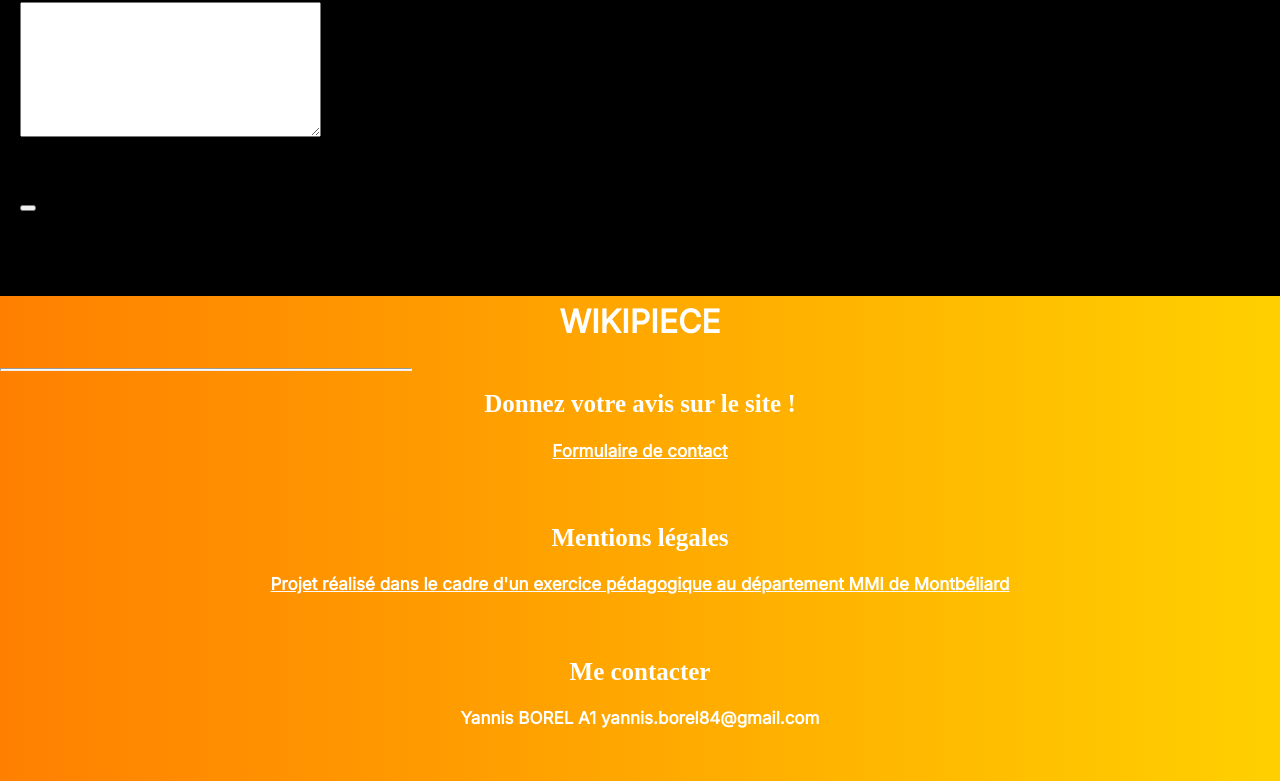
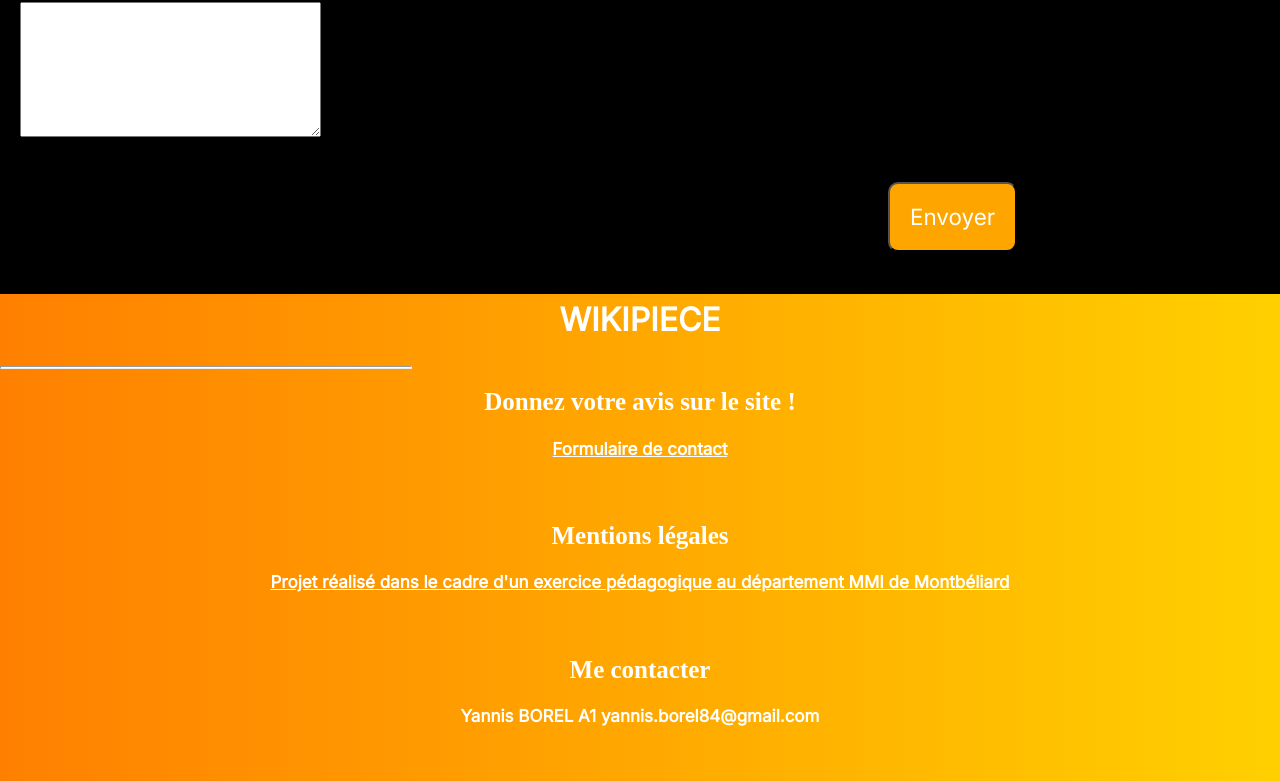
Before and after one commit to MMI-SAE-105/2022-sae105-projet-Yannis-Borel, a plain HTML site: page FR/Contact.html in a window 1280 px wide. Shown: the part 2026-2807 px from the top of the page. Drawn offline with Linux system fonts and the light colour scheme; a web font is replaced by a local one.

Commit message:
Contact terminer

```diff
--- a/FR/Contact.html
+++ b/FR/Contact.html
@@ -78,14 +78,9 @@
       </div>
 
       <br/>
-      <button class="learn-more" type="Envoyer">
-      </main>
-  <span class="circle" aria-hidden="true">
-  <span class="icon arrow"></span>
-  </span>
-  <span class="button-text">Envoyer</span>
-    </button>
+    <button class="boutton-envoyer">Envoyer</button>
     </form>
+    </main>
     <footer>
       <h1>WIKIPIECE</h1>
       <hr class="hracc_2">
--- a/src/css/style.css
+++ b/src/css/style.css
@@ -156,6 +156,20 @@ input {
     padding: 0.375rem;
 }
 
+
+.boutton-envoyer {
+  padding: 1.25rem;
+  margin-left: 70%;
+}
+
+button {
+  display: inline-block;
+  background-color: orange;
+  border-radius: 0.625rem;
+  color: wh;
+  text-align: center;
+}
+
 .contact {
   padding: 20px;
 }
```
